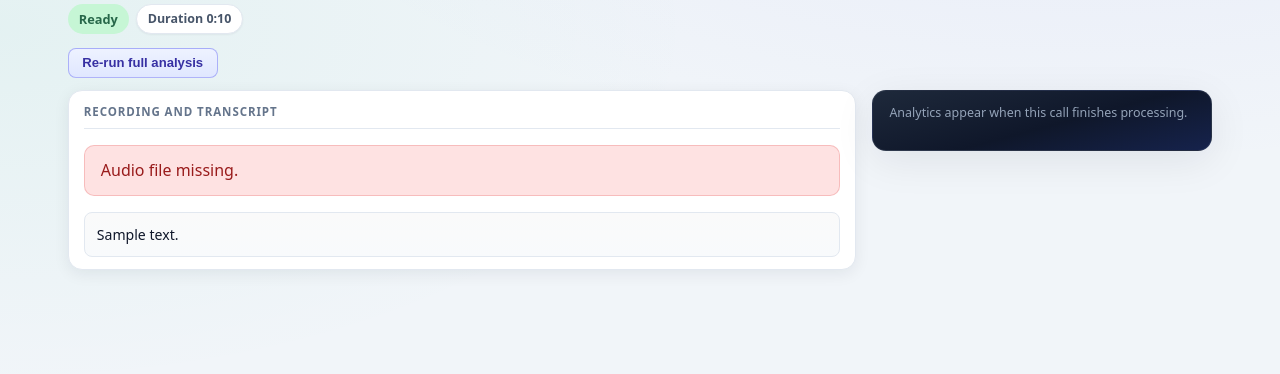
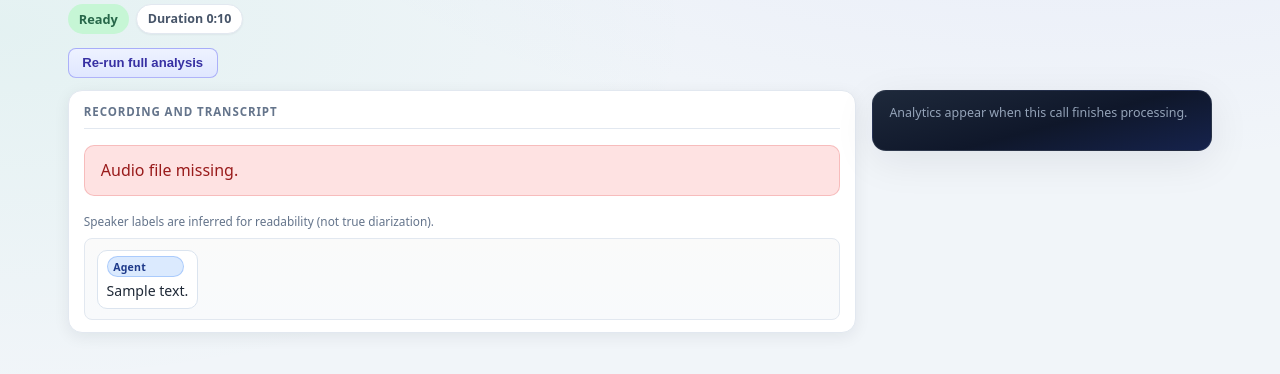
Before and after one commit to tanay1912/tanay1015, a PHP site: page /projects/CallAnalysis/call.php?id=1 in a window 1280 px wide. Shown: the part 132-506 px from the top of the page. Run offline with PHP 8.4, Linux system fonts and the light colour scheme; tables that the repository leaves empty hold one stand-in row (values such as "Sample post").

Commit message:
Agent Speaker

```diff
--- a/projects/CallAnalysis/call-analysis.css
+++ b/projects/CallAnalysis/call-analysis.css
@@ -1456,20 +1456,66 @@
     line-height: 1.55;
     font-size: 0.88rem;
     cursor: default;
+    display: flex;
+    flex-direction: column;
+    gap: 0.45rem;
+}
+
+.ca-transcript-note {
+    margin: 0 0 0.45rem;
+    font-size: 0.74rem;
+    color: #64748b;
 }
 
 .ca-transcript__seg {
+    display: flex;
+    flex-direction: column;
+    gap: 0.2rem;
+    width: fit-content;
+    max-width: min(88%, 48rem);
     cursor: pointer;
-    border-radius: 2px;
-    padding: 0.05rem 0;
+    border-radius: 10px;
+    padding: 0.35rem 0.55rem;
+    border: 1px solid #dbe4ef;
+    background: #ffffff;
+}
+
+.ca-transcript__seg--left {
+    align-self: flex-start;
+    background: #ffffff;
+}
+
+.ca-transcript__seg--right {
+    align-self: flex-end;
+    background: #eaf4ff;
+    border-color: #cfe3fb;
+}
+
+.ca-transcript__text {
+    color: #1f2937;
+}
+
+.ca-transcript__speaker {
+    display: inline-block;
+    font-size: 0.66rem;
+    font-weight: 700;
+    letter-spacing: 0.02em;
+    padding: 0.08rem 0.35rem;
+    border-radius: 999px;
+    margin-right: 0.3rem;
+    color: #1e3a8a;
+    background: #dbeafe;
+    border: 1px solid rgba(59, 130, 246, 0.3);
+    vertical-align: middle;
 }
 
 .ca-transcript__seg:hover {
-    background: rgba(66, 153, 225, 0.15);
+    box-shadow: 0 0 0 2px rgba(66, 153, 225, 0.18);
 }
 
 .ca-transcript__seg--active {
-    background: rgba(66, 153, 225, 0.35);
+    box-shadow: 0 0 0 2px rgba(66, 153, 225, 0.35);
+    border-color: rgba(66, 153, 225, 0.6);
 }
 
 .ca-mini-scores {
--- a/projects/CallAnalysis/call.php
+++ b/projects/CallAnalysis/call.php
@@ -170,6 +170,51 @@ function ca_parse_string_list(array $items): array
     return $out;
 }
 
+/**
+ * Transcript segments have no true diarization in storage.
+ * We infer two alternating speakers for readability in the UI.
+ *
+ * @param list<array{segment_index:mixed,start_sec:mixed,end_sec:mixed,text:mixed}> $segments
+ * @return list<array{segment_index:mixed,start_sec:mixed,end_sec:mixed,text:string,speaker:string}>
+ */
+function ca_with_inferred_speakers(array $segments): array
+{
+    $out = [];
+    $speakerIdx = 0;
+    $slotLabels = ['Agent', 'Customer'];
+    foreach ($segments as $i => $seg) {
+        $text = trim((string) ($seg['text'] ?? ''));
+        if ($text === '') {
+            continue;
+        }
+        // If text explicitly carries a role prefix, preserve it.
+        if (preg_match('/^\s*(agent|rep|representative)\s*:/i', $text)) {
+            $speakerIdx = 0;
+            $text = trim((string) preg_replace('/^\s*(agent|rep|representative)\s*:\s*/i', '', $text));
+        } elseif (preg_match('/^\s*(customer|client|caller)\s*:/i', $text)) {
+            $speakerIdx = 1;
+            $text = trim((string) preg_replace('/^\s*(customer|client|caller)\s*:\s*/i', '', $text));
+        } elseif (preg_match('/^\s*([A-Z][a-z]+(?:\s+[A-Z][a-z]+){0,2})\s*:\s*(.+)$/u', $text, $m)) {
+            // Use explicit person names when transcript includes "Name: ..." prefixes.
+            $label = trim($m[1]);
+            $spoken = trim($m[2]);
+            if ($spoken !== '') {
+                $text = $spoken;
+            }
+            $slotLabels[$speakerIdx] = $label;
+        } elseif ($i > 0) {
+            // Without diarization, alternate on each segment so both sides are visible.
+            $speakerIdx = 1 - $speakerIdx;
+        }
+
+        $seg['text'] = $text;
+        $seg['speaker'] = $slotLabels[$speakerIdx] ?? ($speakerIdx === 0 ? 'Agent' : 'Customer');
+        $out[] = $seg;
+    }
+
+    return $out;
+}
+
 $baseUrl = '/projects/CallAnalysis';
 $id = isset($_GET['id']) ? (int) $_GET['id'] : 0;
 if ($id <= 0) {
@@ -187,6 +232,7 @@ if (!$call) {
 }
 
 $segments = $repo->getSegments($id);
+$segmentsWithSpeakers = ca_with_inferred_speakers($segments);
 $analysis = $repo->getAnalysis($id);
 $agentScores = $repo->getAgentScores($id);
 $actions = $repo->getActionItems($id);
@@ -405,16 +451,21 @@ if ($analysis && array_key_exists('negative_observations_json', $analysis) && $a
                         <p class="error">Audio file missing.</p>
                     <?php endif; ?>
 
-                    <?php if ($segments === []): ?>
+                    <?php if ($segmentsWithSpeakers === []): ?>
                         <p class="muted">Transcript will appear after transcription completes.</p>
                     <?php else: ?>
+                        <p class="ca-transcript-note">Speaker labels are inferred for readability (not true diarization).</p>
                         <div id="ca-transcript" class="ca-transcript" role="log" aria-live="polite">
-                            <?php foreach ($segments as $s): ?>
-                                <span
-                                    class="ca-transcript__seg"
+                            <?php foreach ($segmentsWithSpeakers as $s): ?>
+                                <?php $isLeft = (($s['speaker'] ?? 'Agent') === 'Agent'); ?>
+                                <div
+                                    class="ca-transcript__seg <?= $isLeft ? 'ca-transcript__seg--left' : 'ca-transcript__seg--right' ?>"
                                     data-start="<?= h((string) $s['start_sec']) ?>"
                                     data-end="<?= h((string) $s['end_sec']) ?>"
-                                ><?= h((string) $s['text']) ?> </span>
+                                >
+                                    <span class="ca-transcript__speaker"><?= h((string) $s['speaker']) ?></span>
+                                    <span class="ca-transcript__text"><?= h((string) $s['text']) ?></span>
+                                </div>
                             <?php endforeach; ?>
                         </div>
                     <?php endif; ?>
```
